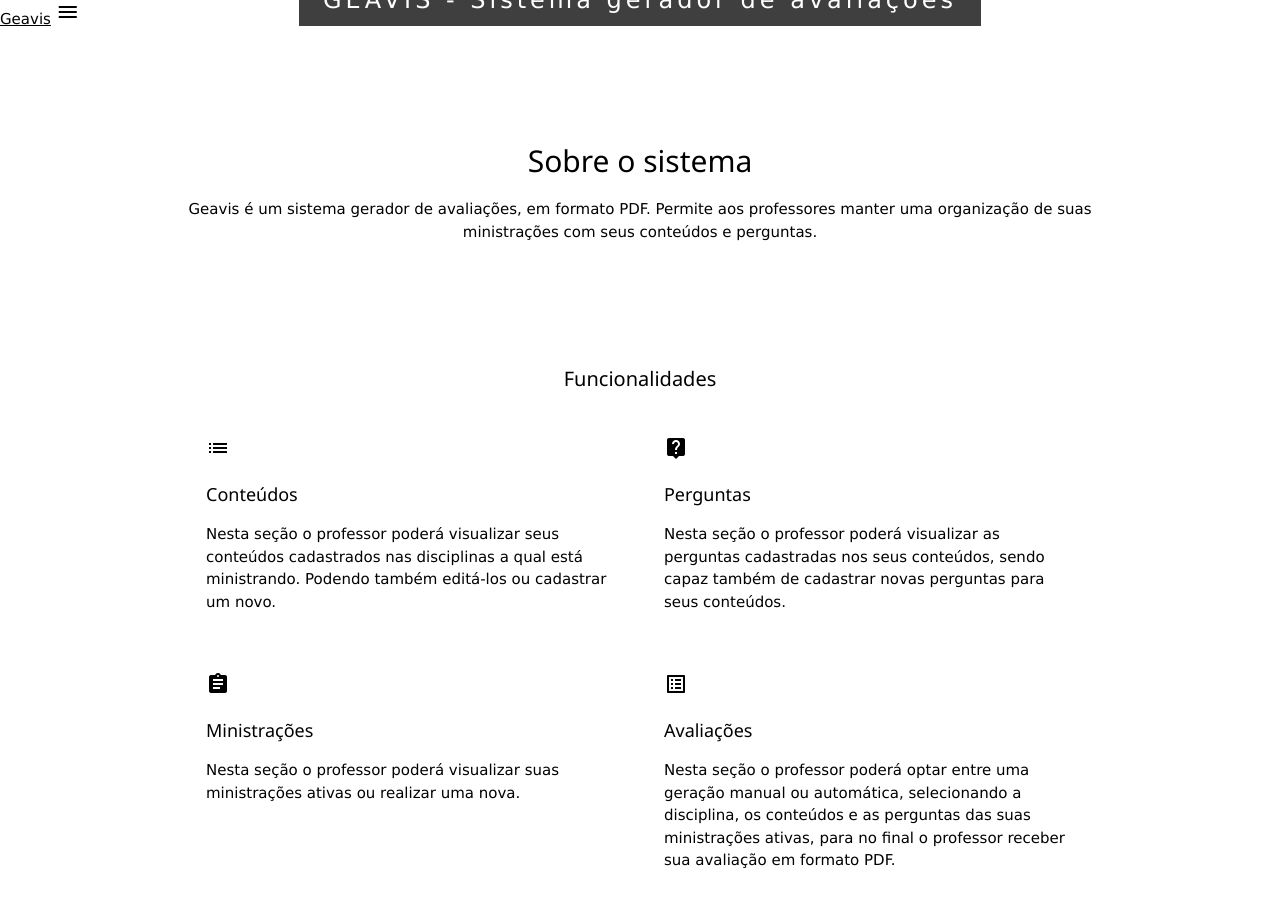
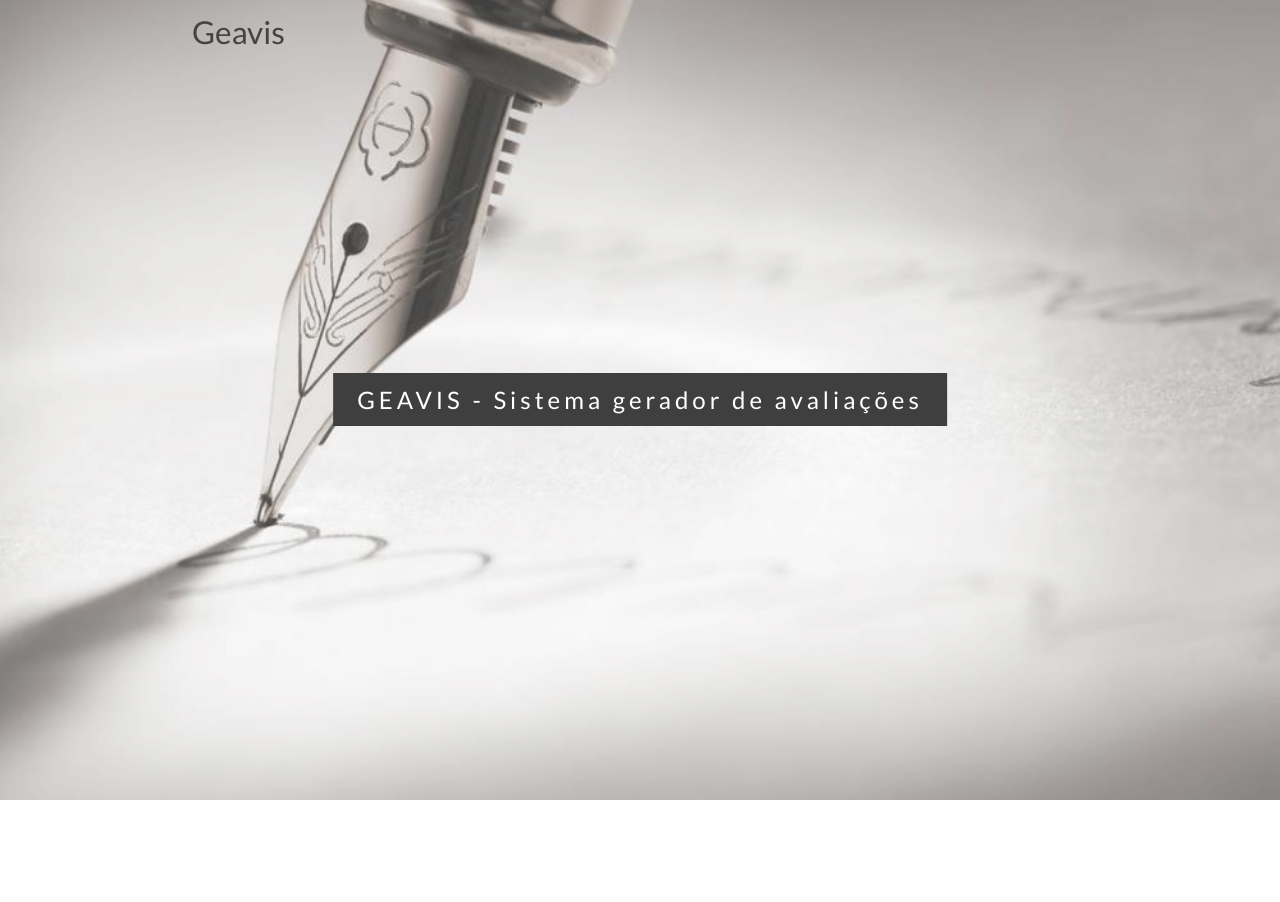
Before and after one commit to thiagobruning/geavis, a plain HTML site: page index.html in a window 1280 px wide. Shown: the top 902 px of the page. Drawn offline with nearby package versions, Linux system fonts and the light colour scheme; the site is published under a folder, as on GitHub Pages, so addresses that start at the root find nothing.

Commit message:
Modificando caminho das pastas

```diff
--- a/css/index.css
+++ b/css/index.css
@@ -22,7 +22,7 @@ p {
     background-position: center;
     background-repeat: no-repeat;
     background-size: cover;
-    background-image: url('/img/dashboard.jpg');
+    background-image: url('../img/dashboard.jpg');
     min-height: 100%;
 }
 
--- a/index.html
+++ b/index.html
@@ -5,10 +5,10 @@
     <meta charset="utf-8">
     <title>Geavis - Página Inicial</title>
     <link rel="stylesheet" href="https://www.w3schools.com/w3css/4/w3.css">
-    <link rel="stylesheet" href="/css/materialize.css">
+    <link rel="stylesheet" href="css/materialize.css">
     <link href="https://fonts.googleapis.com/icon?family=Material+Icons" rel="stylesheet">
     <link rel="stylesheet" href="https://fonts.googleapis.com/css?family=Lato">
-    <link href="/css/index.css" type="text/css" rel="stylesheet" media="screen,projection" />
+    <link href="css/index.css" type="text/css" rel="stylesheet" media="screen,projection" />
 </head>
 
 <body>
@@ -114,7 +114,7 @@
         </div>
     </footer>
 
-    <script src="/js/index.js"></script>
+    <script src="js/index.js"></script>
 
 </body>
 
```
